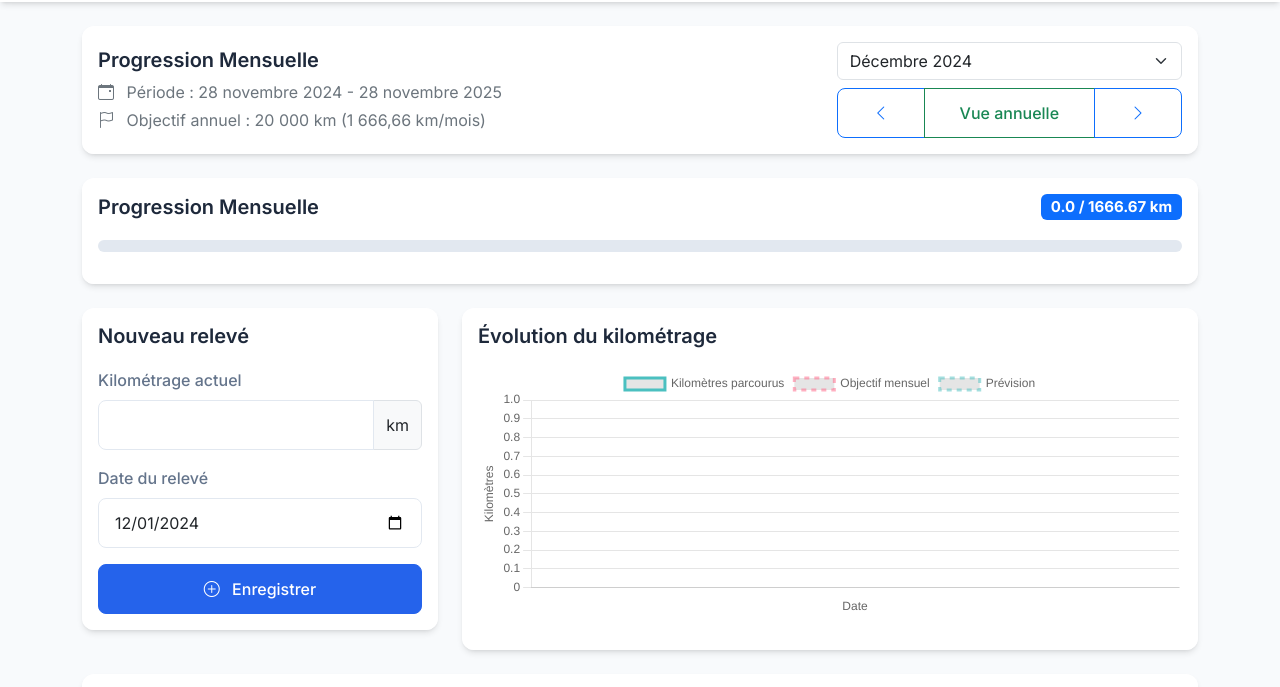
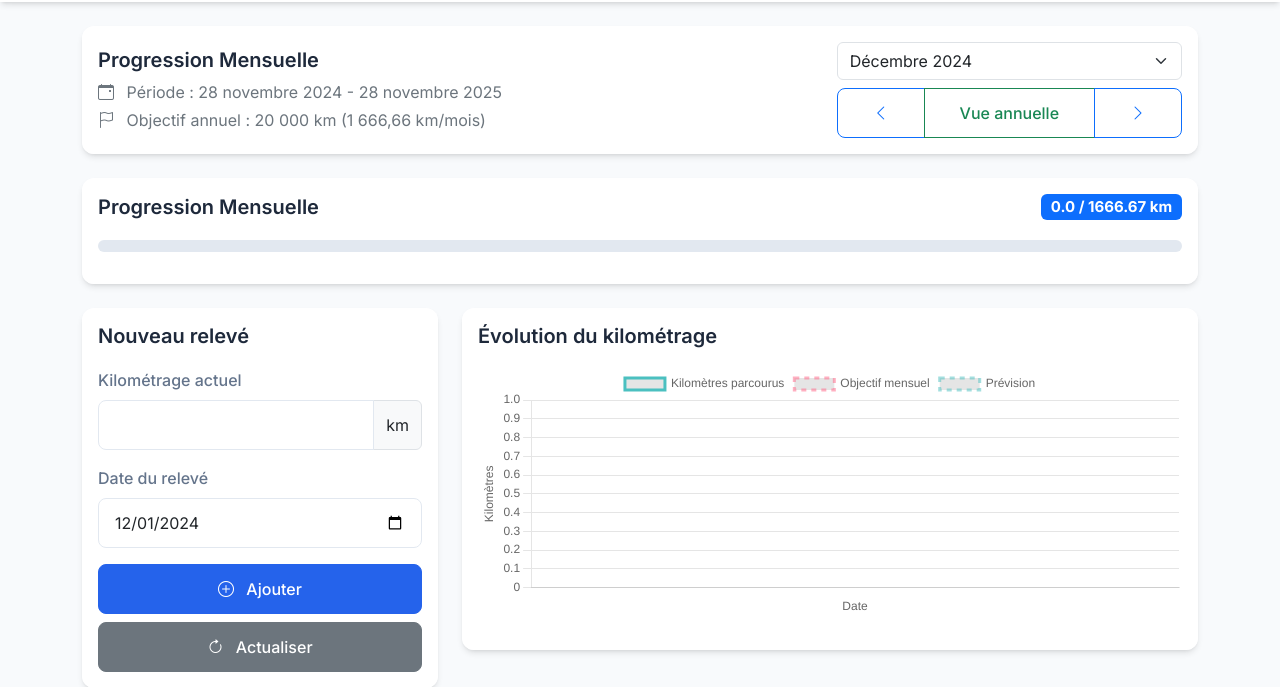
Before and after one commit to Lucca29/kilometrage-tracker, a website: page index.html in a window 1280 px wide. Shown: the part 70-757 px from the top of the page. Drawn offline with nearby package versions, Linux system fonts and the light colour scheme; a script that the page names is missing.

Commit message:
Modification du bouton d'actualisation dans index.html

```diff
--- a/index.html
+++ b/index.html
@@ -106,7 +106,11 @@
                             </div>
                             <button type="submit" class="btn btn-primary w-100">
                                 <i class="bi bi-plus-circle me-2"></i>
-                                Enregistrer
+                                Ajouter
+                            </button>
+                            <button type="button" id="refreshDataBtn" class="btn btn-secondary w-100 mt-2">
+                                <i class="bi bi-arrow-clockwise me-2"></i>
+                                Actualiser
                             </button>
                         </form>
                     </div>
```
